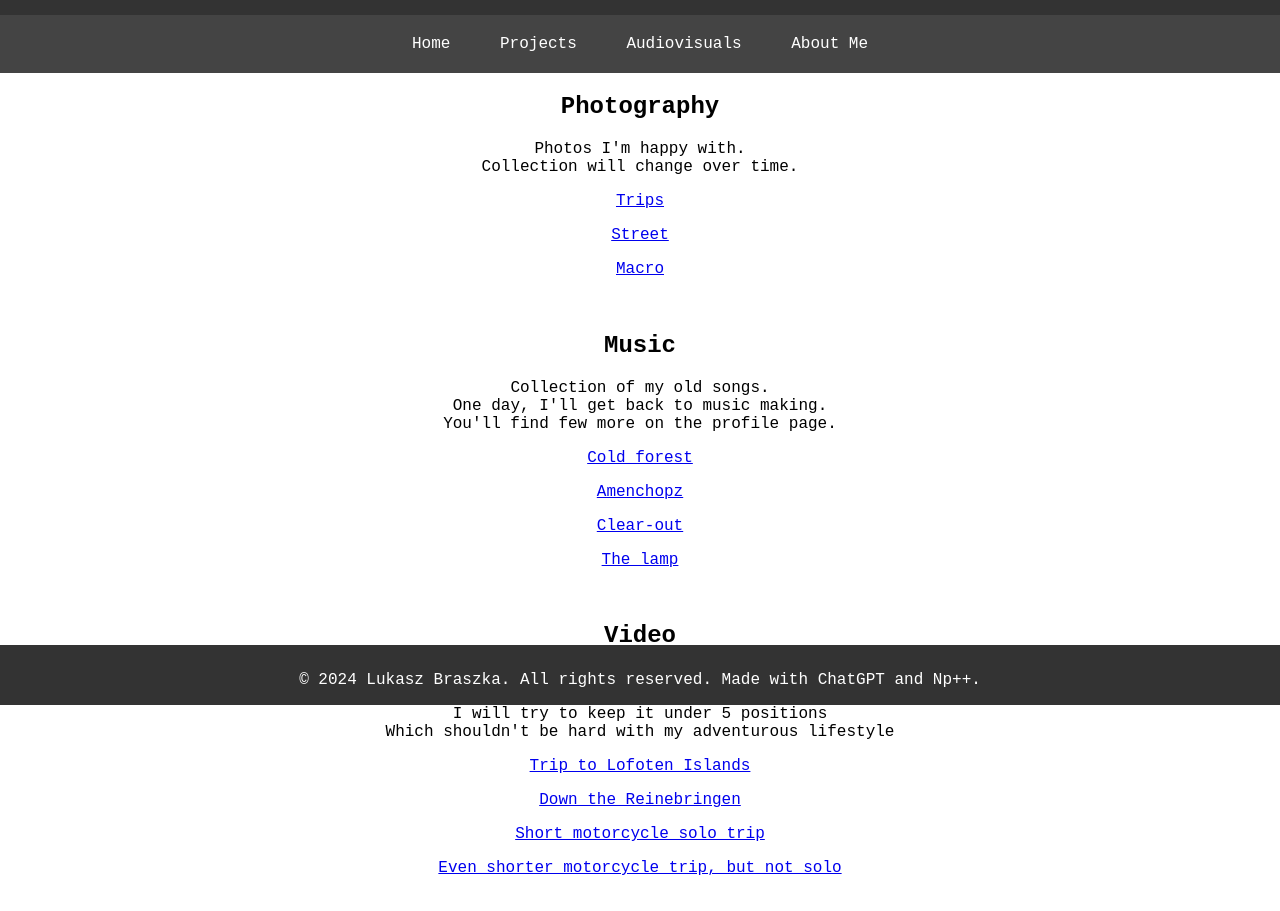
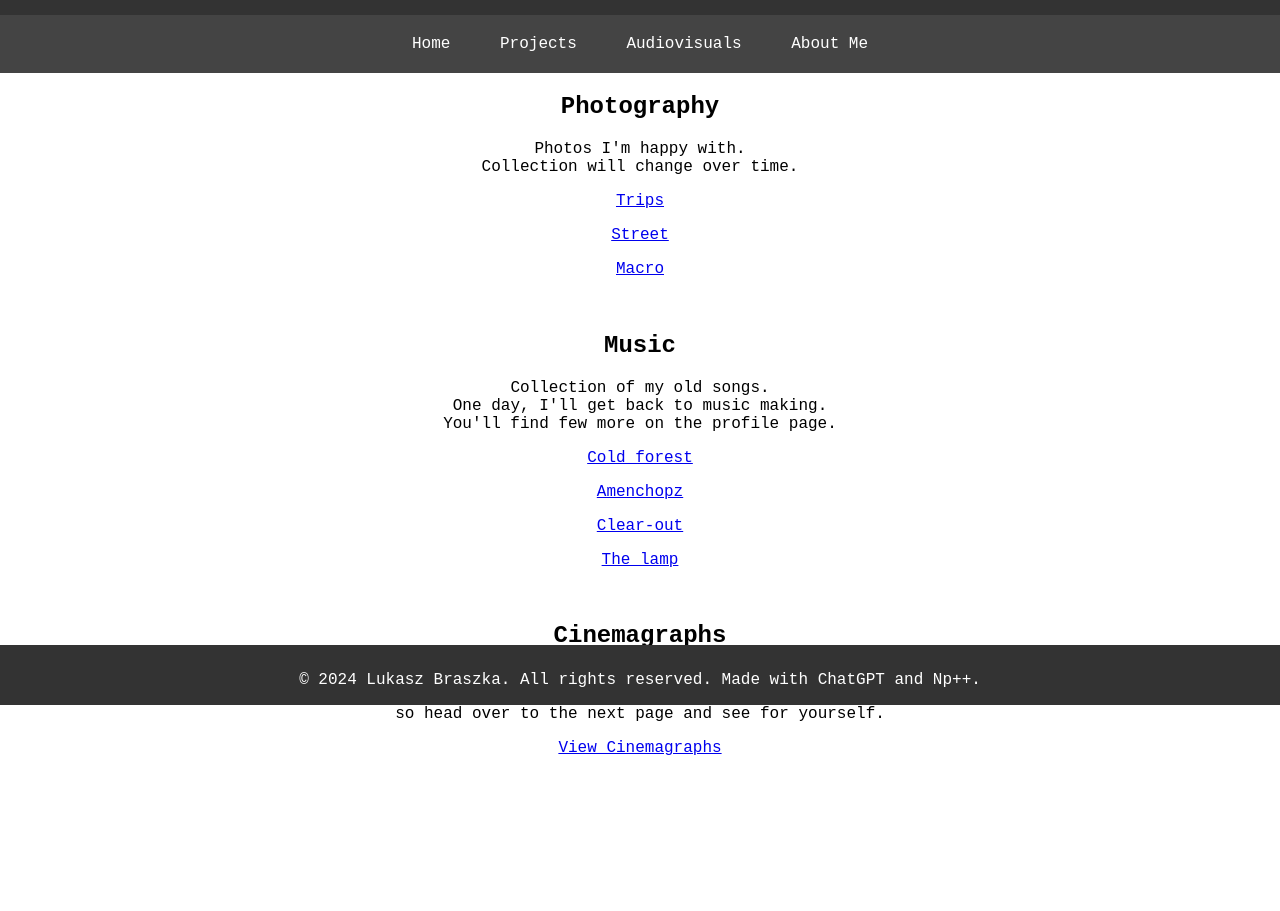
Before and after one commit to lukbra/lukbra.github.io, a plain HTML site: page audiovisuals.html in a window 1280 px wide. Shown: the part 95-1006 px from the top of the page. After the commit the page ends 886 px from the top, so only its background shows below. Drawn offline with Linux system fonts and the light colour scheme.

Commit message:
Changed video links to cinemagraphs

```diff
--- a/audiovisuals.html
+++ b/audiovisuals.html
@@ -32,15 +32,11 @@
 		<p> <a href="https://soundcloud.com/slacksmack/the-lamp">The lamp</a> </p>
 		<br>
 
-		<h2>Video</h2>
-		I bought Insta360 X3 and I have a lot of fun with it.<br>
-		Here's some vids I took with it.<br>
-		I will try to keep it under 5 positions<br>
-		Which shouldn't be hard with my adventurous lifestyle
-		<p> <a href="https://youtu.be/NCkVCPFY7Mg">Trip to Lofoten Islands</a> </p>
-		<p> <a href="https://youtu.be/Hlh0bv_jueg">Down the Reinebringen</a> </p>
-		<p> <a href="https://youtu.be/gJFy8oCsEvo">Short motorcycle solo trip</a> </p>
-		<p> <a href="https://youtu.be/QhI7JymhwdM">Even shorter motorcycle trip, but not solo</a> </p>
+		<h2>Cinemagraphs</h2>
+		Cinemagraphs are somewhat still images thathave small<br>
+		moving elements looped. Easier to show than explain,<br>
+		so head over to the next page and see for yourself.<br>
+		<p> <a href="cinemagraphs.html">View Cinemagraphs</a> </p>
 	        <br>
 	</center>
 
```
Also changed, not shown: cinemagraphs.html (added, +44 -0 lines), cine/OsakaTower.gif (added), cine/roleta.gif (added), 3 other files.
